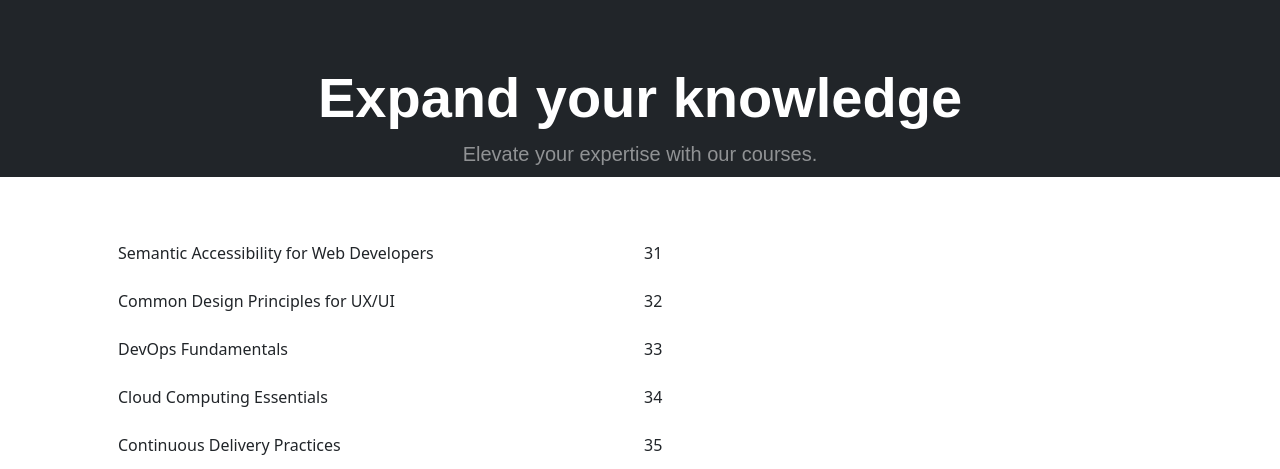
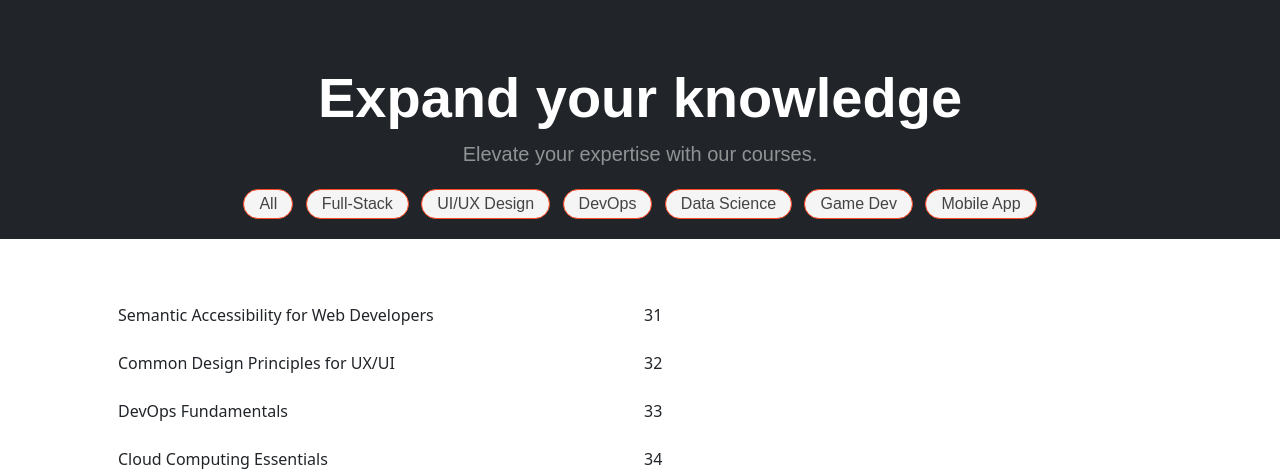
Before and after one commit to Noah-Samawi/ci-swag, a Django app: page /programs/ in a window 1280 px wide. Shown: the part 74-543 px from the top of the page. Run offline with Django 3.2, Linux system fonts and the light colour scheme; data comes from the database, SQL or seed files in the repository; parts of the project's set-up code (start-up, migrations or seed data) failed here and were passed over; some libraries are stand-ins or nearby versions.

Commit message:
Added filter widgets to program page #26

```diff
--- a/programs/templates/programs/programs.html
+++ b/programs/templates/programs/programs.html
@@ -10,6 +10,29 @@
             Elevate your expertise with our courses.
         </p>
       </div>
+
+      <ul class="list-inline widget-list-inline text-center my-3">
+        <li class="list-inline-item m-1">
+          <a href="{% url 'programs' %}">All</a>
+        </li>
+        <li class="list-inline-item m-1">
+          <a href="{% url 'programs' %}?category=fullstack">Full-Stack</a>
+        </li>
+        <li class="list-inline-item m-1">
+          <a href="{% url 'programs' %}?category=ui_ux_design">UI/UX Design</a>
+        </li>
+        <li class="list-inline-item m-1">
+          <a class="" href="{% url 'programs' %}?category=devops">DevOps</a>        </li>
+        <li class="list-inline-item m-1">
+          <a class="" href="{% url 'programs' %}?category=data_science">Data Science</a>
+        </li>
+        <li class="list-inline-item m-1">
+          <a class="" href="{% url 'programs' %}?category=game_dev">Game Dev</a>
+        </li>
+        <li class="list-inline-item m-1">
+          <a class="" href='{% url 'programs' %}?category=mobile_app'>Mobile App</a>
+        </li>
+    </ul>
     </div>
 </header>
 
```
